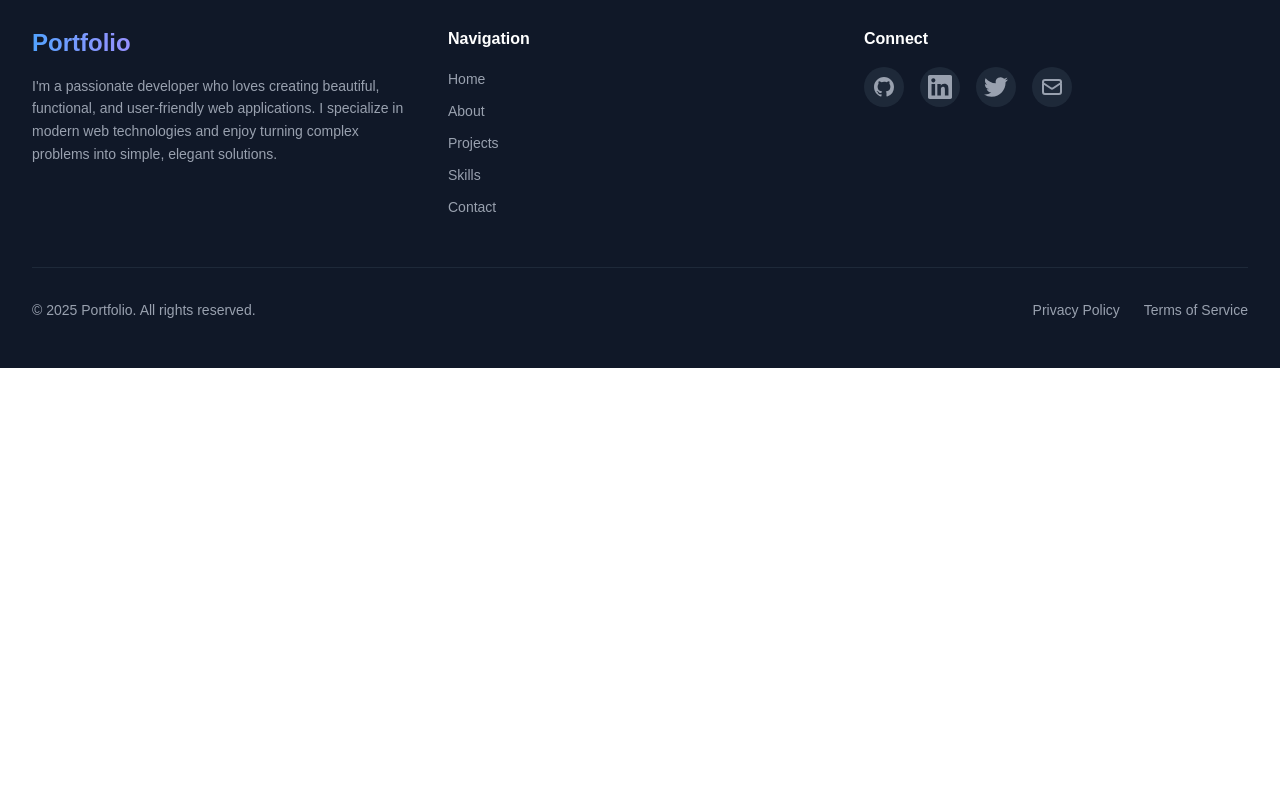
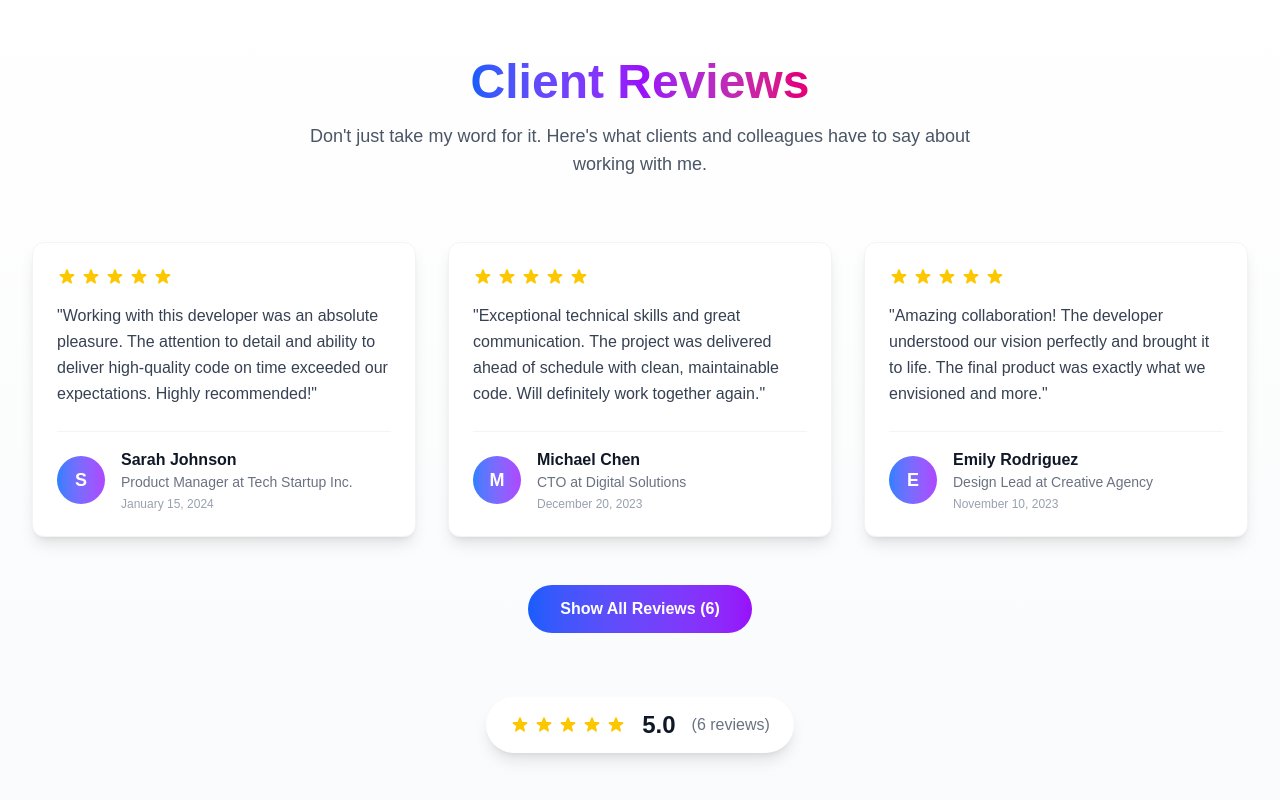
Before and after one commit to shin-core/portfolio, a Next.js app: page / in a window 1280 px wide. Shown: the part 1220-2020 px from the top of the page. Before the commit the page ends 1588 px from the top, so only its background shows below. Built offline with nearby package versions, Linux system fonts and the light colour scheme.

Commit message:
Add Reviews Component and Integrate into Home Page; Update Portfolio Data with Client Reviews

```diff
--- a/src/app/page.tsx
+++ b/src/app/page.tsx
@@ -1,6 +1,7 @@
 import Link from 'next/link';
 import { portfolioData } from '@/data/portfolio';
 import SocialIcons from '@/components/SocialIcons';
+import Reviews from '@/components/Reviews';
 
 export default function Home() {
   const { personal, socialLinks } = portfolioData;
@@ -77,6 +78,9 @@ export default function Home() {
           </svg>
         </div>
       </main>
+
+      {/* Reviews Section */}
+      <Reviews />
     </div>
   );
 }
--- /dev/null
+++ b/src/components/Reviews.tsx
@@ -0,0 +1,114 @@
+'use client';
+
+import { useState } from 'react';
+import { portfolioData, Review } from '@/data/portfolio';
+
+const StarIcon = ({ filled }: { filled: boolean }) => (
+  <svg
+    className={`w-5 h-5 ${filled ? 'text-yellow-400' : 'text-gray-300'}`}
+    fill="currentColor"
+    viewBox="0 0 20 20"
+  >
+    <path d="M9.049 2.927c.3-.921 1.603-.921 1.902 0l1.07 3.292a1 1 0 00.95.69h3.462c.969 0 1.371 1.24.588 1.81l-2.8 2.034a1 1 0 00-.364 1.118l1.07 3.292c.3.921-.755 1.688-1.54 1.118l-2.8-2.034a1 1 0 00-1.175 0l-2.8 2.034c-.784.57-1.838-.197-1.539-1.118l1.07-3.292a1 1 0 00-.364-1.118L2.98 8.72c-.783-.57-.38-1.81.588-1.81h3.461a1 1 0 00.951-.69l1.07-3.292z" />
+  </svg>
+);
+
+const ReviewCard = ({ review }: { review: Review }) => {
+  const formatDate = (dateString: string) => {
+    const date = new Date(dateString);
+    return date.toLocaleDateString('en-US', { year: 'numeric', month: 'long', day: 'numeric' });
+  };
+
+  return (
+    <div className="bg-white dark:bg-gray-800 rounded-xl p-6 shadow-lg hover:shadow-xl transition-shadow duration-300 border border-gray-100 dark:border-gray-700">
+      {/* Rating Stars */}
+      <div className="flex items-center gap-1 mb-4">
+        {[...Array(5)].map((_, i) => (
+          <StarIcon key={i} filled={i < review.rating} />
+        ))}
+      </div>
+
+      {/* Comment */}
+      <p className="text-gray-700 dark:text-gray-300 mb-6 leading-relaxed">
+        "{review.comment}"
+      </p>
+
+      {/* Author Info */}
+      <div className="flex items-center gap-4 pt-4 border-t border-gray-100 dark:border-gray-700">
+        <div className="w-12 h-12 rounded-full bg-gradient-to-r from-blue-500 to-purple-500 flex items-center justify-center text-white font-semibold text-lg">
+          {review.name.charAt(0)}
+        </div>
+        <div>
+          <h4 className="font-semibold text-gray-900 dark:text-white">{review.name}</h4>
+          <p className="text-sm text-gray-500 dark:text-gray-400">
+            {review.role} at {review.company}
+          </p>
+          <p className="text-xs text-gray-400 dark:text-gray-500 mt-1">{formatDate(review.date)}</p>
+        </div>
+      </div>
+    </div>
+  );
+};
+
+export default function Reviews() {
+  const [showAll, setShowAll] = useState(false);
+  const reviews = portfolioData.reviews;
+  const featuredReviews = reviews.filter((r) => r.featured);
+  const displayedReviews = showAll ? reviews : featuredReviews;
+
+  return (
+    <section className="py-20 bg-gradient-to-b from-white to-gray-50 dark:from-gray-900 dark:to-black">
+      <div className="max-w-7xl mx-auto px-4 sm:px-6 lg:px-8">
+        {/* Section Header */}
+        <div className="text-center mb-16">
+          <h2 className="text-4xl md:text-5xl font-bold mb-4">
+            <span className="bg-gradient-to-r from-blue-600 via-purple-600 to-pink-600 bg-clip-text text-transparent">
+              Client Reviews
+            </span>
+          </h2>
+          <p className="text-lg text-gray-600 dark:text-gray-400 max-w-2xl mx-auto">
+            Don't just take my word for it. Here's what clients and colleagues have to say about working with me.
+          </p>
+        </div>
+
+        {/* Reviews Grid */}
+        <div className="grid grid-cols-1 md:grid-cols-2 lg:grid-cols-3 gap-8 mb-12">
+          {displayedReviews.map((review) => (
+            <ReviewCard key={review.id} review={review} />
+          ))}
+        </div>
+
+        {/* Show More/Less Button */}
+        {reviews.length > featuredReviews.length && (
+          <div className="text-center">
+            <button
+              onClick={() => setShowAll(!showAll)}
+              className="px-8 py-3 bg-gradient-to-r from-blue-600 to-purple-600 text-white rounded-full font-semibold hover:shadow-lg hover:scale-105 transition-all duration-300"
+            >
+              {showAll ? 'Show Less' : `Show All Reviews (${reviews.length})`}
+            </button>
+          </div>
+        )}
+
+        {/* Average Rating */}
+        <div className="mt-16 text-center">
+          <div className="inline-flex items-center gap-2 bg-white dark:bg-gray-800 rounded-full px-6 py-3 shadow-lg">
+            <div className="flex items-center gap-1">
+              {[...Array(5)].map((_, i) => (
+                <StarIcon key={i} filled={true} />
+              ))}
+            </div>
+            <span className="text-2xl font-bold text-gray-900 dark:text-white ml-2">
+              {(
+                reviews.reduce((sum, review) => sum + review.rating, 0) / reviews.length
+              ).toFixed(1)}
+            </span>
+            <span className="text-gray-500 dark:text-gray-400 ml-2">
+              ({reviews.length} {reviews.length === 1 ? 'review' : 'reviews'})
+            </span>
+          </div>
+        </div>
+      </div>
+    </section>
+  );
+}
--- a/src/data/portfolio.ts
+++ b/src/data/portfolio.ts
@@ -35,6 +35,18 @@ export interface Experience {
   endDate: string | 'Present';
   description: string[];
   technologies: string[];
+}
+
+export interface Review {
+  id: string;
+  name: string;
+  role: string;
+  company: string;
+  avatar?: string;
+  rating: number; // 1-5
+  comment: string;
+  date: string;
+  featured?: boolean;
 }
 
 export const portfolioData = {
@@ -186,4 +198,67 @@ export const portfolioData = {
       },
     ],
   },
+
+  reviews: [
+    {
+      id: '1',
+      name: 'Sarah Johnson',
+      role: 'Product Manager',
+      company: 'Tech Startup Inc.',
+      rating: 5,
+      comment: 'Working with this developer was an absolute pleasure. The attention to detail and ability to deliver high-quality code on time exceeded our expectations. Highly recommended!',
+      date: '2024-01-15',
+      featured: true,
+    },
+    {
+      id: '2',
+      name: 'Michael Chen',
+      role: 'CTO',
+      company: 'Digital Solutions',
+      rating: 5,
+      comment: 'Exceptional technical skills and great communication. The project was delivered ahead of schedule with clean, maintainable code. Will definitely work together again.',
+      date: '2023-12-20',
+      featured: true,
+    },
+    {
+      id: '3',
+      name: 'Emily Rodriguez',
+      role: 'Design Lead',
+      company: 'Creative Agency',
+      rating: 5,
+      comment: 'Amazing collaboration! The developer understood our vision perfectly and brought it to life. The final product was exactly what we envisioned and more.',
+      date: '2023-11-10',
+      featured: true,
+    },
+    {
+      id: '4',
+      name: 'David Thompson',
+      role: 'Founder',
+      company: 'StartupXYZ',
+      rating: 5,
+      comment: 'Professional, reliable, and incredibly talented. The developer helped us build a robust application that scaled beautifully. Couldn\'t be happier with the results.',
+      date: '2023-10-05',
+      featured: false,
+    },
+    {
+      id: '5',
+      name: 'Lisa Anderson',
+      role: 'Project Manager',
+      company: 'Enterprise Corp',
+      rating: 5,
+      comment: 'Outstanding work ethic and technical expertise. The developer consistently delivered beyond expectations and was always available to help with any questions.',
+      date: '2023-09-18',
+      featured: false,
+    },
+    {
+      id: '6',
+      name: 'James Wilson',
+      role: 'CEO',
+      company: 'Innovation Labs',
+      rating: 5,
+      comment: 'One of the best developers I\'ve had the pleasure of working with. Fast, efficient, and always willing to go the extra mile. The code quality is top-notch.',
+      date: '2023-08-22',
+      featured: false,
+    },
+  ],
 };
```
